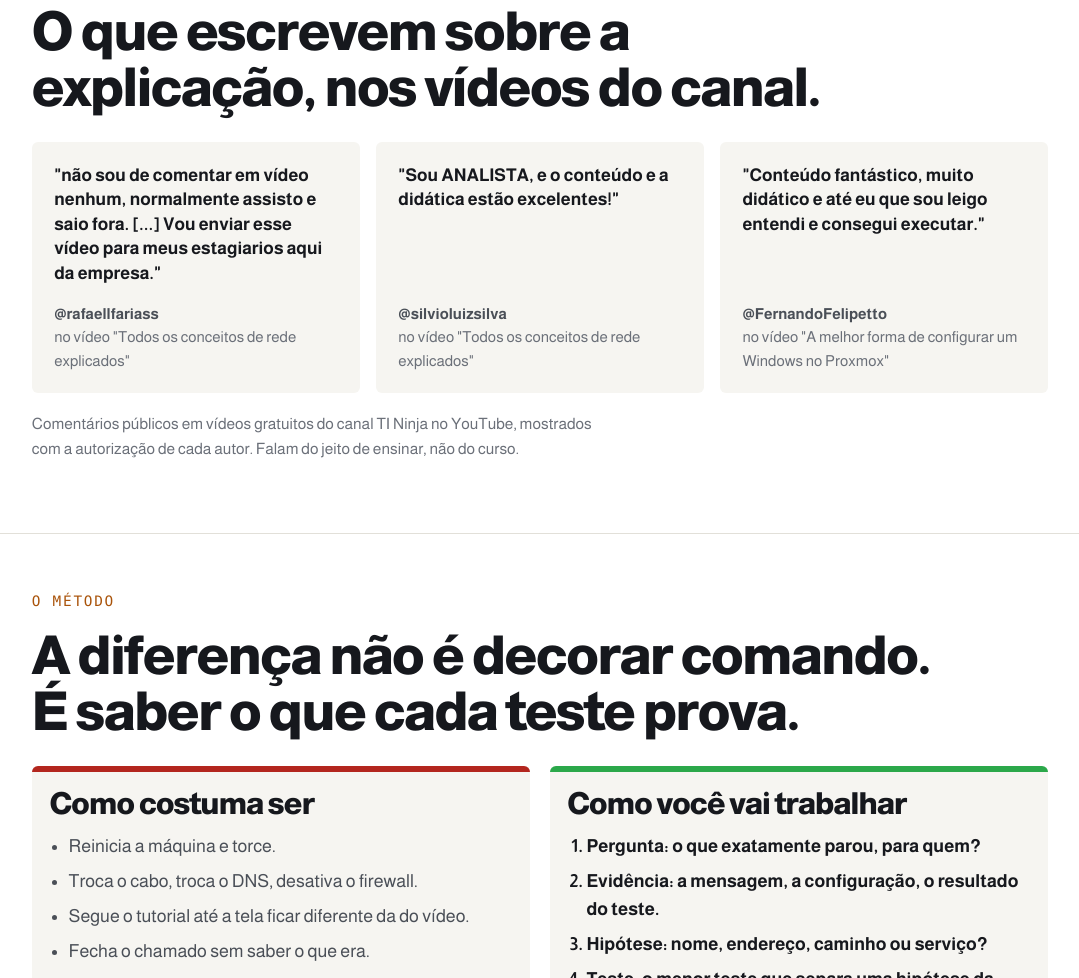
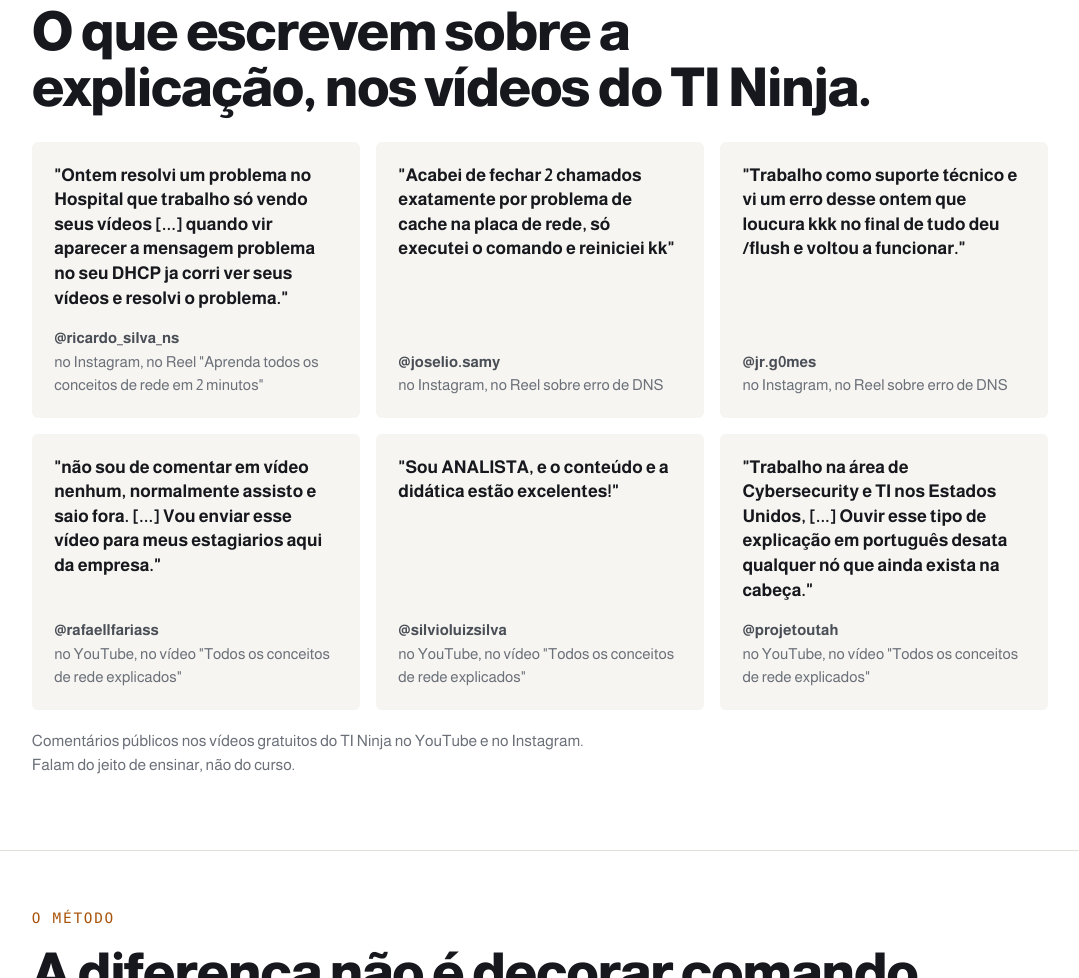
Before and after one commit to eduhsouza-pixel/tininja-site, a plain HTML site: page lp/fundamentos-de-rede/index.html in a window 1280 px wide. Shown: the part 1577-2555 px from the top of the page, without its empty margins (100-1179 px from the left). Drawn offline with Linux system fonts and the light colour scheme.

Commit message:
LPs: prova social com comentários públicos de YouTube e Instagram (#35)
Eduardo, 18/11/2026: "Vamos publicar os demais comentários mesmo. São comentários públicos não precisamos pedir autorização".
6 comentários por página, literais (cortes em [...]), do levantamento PESQUISA/2026-11-18-prova-social/CANDIDATOS.md.
A nota deixa de dizer "com a autorização de cada autor".

Co-authored-by: Claude Opus 5.5 <noreply@anthropic.com>

```diff
--- a/lp/fundamentos-de-rede/index.html
+++ b/lp/fundamentos-de-rede/index.html
@@ -241,26 +241,39 @@
       </div>
     </section>
 
-    <!-- Prova: comentários públicos e literais do canal; os 3 autores autorizaram no YouTube em 10/11/2026
-         (PESQUISA/2026-11-10-prova-lp/PROVA.md). Não acrescentar ninguém sem permissão. -->
+    <!-- Prova: comentários públicos e literais (cortes em [...]) de YouTube, Instagram e TikTok.
+         Decisão do Eduardo em 18/11/2026: comentário público entra sem pedir autorização; quem pedir para sair, sai.
+         Fonte: ti-ninja/PESQUISA/2026-11-18-prova-social/CANDIDATOS.md. Nenhum fala do curso pago. -->
     <section class="lp-sec" aria-labelledby="prova">
       <p class="lp-tag">Quem já assiste</p>
-      <h2 id="prova">O que escrevem sobre a explicação, nos vídeos do canal.</h2>
+      <h2 id="prova">O que escrevem sobre a explicação, nos vídeos do TI Ninja.</h2>
       <div class="lp-provas">
         <figure class="lp-prova">
+          <blockquote>"Ontem resolvi um problema no Hospital que trabalho só vendo seus vídeos [...] quando vir aparecer a mensagem problema no seu DHCP ja corri ver seus vídeos e resolvi o problema."</blockquote>
+          <figcaption><strong>@ricardo_silva_ns</strong> no Instagram, no Reel "Aprenda todos os conceitos de rede em 2 minutos"</figcaption>
+        </figure>
+        <figure class="lp-prova">
+          <blockquote>"Acabei de fechar 2 chamados exatamente por problema de cache na placa de rede, só executei o comando e reiniciei kk"</blockquote>
+          <figcaption><strong>@joselio.samy</strong> no Instagram, no Reel sobre erro de DNS</figcaption>
+        </figure>
+        <figure class="lp-prova">
+          <blockquote>"Trabalho como suporte técnico e vi um erro desse ontem que loucura kkk no final de tudo deu /flush e voltou a funcionar."</blockquote>
+          <figcaption><strong>@jr.g0mes</strong> no Instagram, no Reel sobre erro de DNS</figcaption>
+        </figure>
+        <figure class="lp-prova">
           <blockquote>"não sou de comentar em vídeo nenhum, normalmente assisto e saio fora. [...] Vou enviar esse vídeo para meus estagiarios aqui da empresa."</blockquote>
-          <figcaption><strong>@rafaellfariass</strong> no vídeo "Todos os conceitos de rede explicados"</figcaption>
+          <figcaption><strong>@rafaellfariass</strong> no YouTube, no vídeo "Todos os conceitos de rede explicados"</figcaption>
         </figure>
         <figure class="lp-prova">
           <blockquote>"Sou ANALISTA, e o conteúdo e a didática estão excelentes!"</blockquote>
-          <figcaption><strong>@silvioluizsilva</strong> no vídeo "Todos os conceitos de rede explicados"</figcaption>
+          <figcaption><strong>@silvioluizsilva</strong> no YouTube, no vídeo "Todos os conceitos de rede explicados"</figcaption>
         </figure>
         <figure class="lp-prova">
-          <blockquote>"Conteúdo fantástico, muito didático e até eu que sou leigo entendi e consegui executar."</blockquote>
-          <figcaption><strong>@FernandoFelipetto</strong> no vídeo "A melhor forma de configurar um Windows no Proxmox"</figcaption>
+          <blockquote>"Trabalho na área de Cybersecurity e TI nos Estados Unidos, [...] Ouvir esse tipo de explicação em português desata qualquer nó que ainda exista na cabeça."</blockquote>
+          <figcaption><strong>@projetoutah</strong> no YouTube, no vídeo "Todos os conceitos de rede explicados"</figcaption>
         </figure>
       </div>
-      <p class="lp-provas-nota">Comentários públicos em vídeos gratuitos do canal TI Ninja no YouTube, mostrados com a autorização de cada autor. Falam do jeito de ensinar, não do curso.</p>
+      <p class="lp-provas-nota">Comentários públicos nos vídeos gratuitos do TI Ninja no YouTube e no Instagram. Falam do jeito de ensinar, não do curso.</p>
     </section>
 
     <!-- 3. Jeito errado × jeito certo (a furadeira) -->
```
Also changed, not shown: lp/proxmox-na-pratica/index.html (+20 -7 lines).
